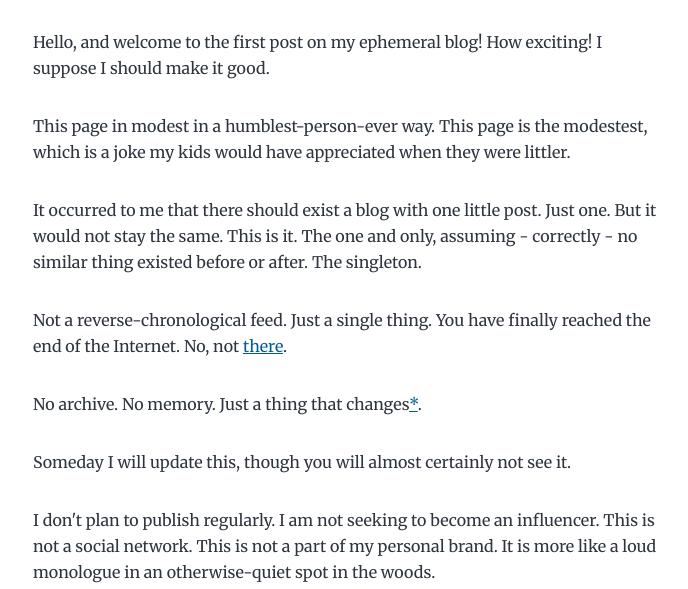
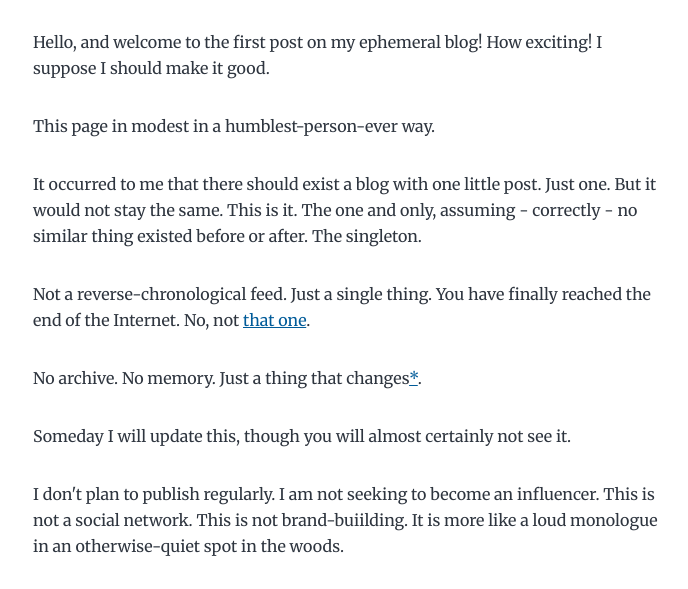
Before and after one commit to lucasgonze/ephemerablog, a Gatsby site: page /one-and-only/ in a window 1280 px wide. Shown: the part 211-800 px from the top of the page, without its empty margins (291-979 px from the left). Built offline with nearby package versions, Linux system fonts and the light colour scheme; Gatsby itself is replaced by a stand-in of ours.

Commit message:
Update one-and-only.md

```diff
--- a/content/blog/one-and-only.md
+++ b/content/blog/one-and-only.md
@@ -6,16 +6,16 @@ description: "When Candide meets up with his old tutor Pangloss, the latter is i
 
 Hello, and welcome to the first post on my ephemeral blog!  How exciting! I suppose I should make it good.
 
-This page in modest in a humblest-person-ever way. This page is the modestest, which is a joke my kids would have appreciated when they were littler.
+This page in modest in a humblest-person-ever way.
 
 It occurred to me that there should exist a blog with one little post. Just one. But it would not stay the same. This is it. The one and only, assuming - correctly - no similar thing existed before or after. The singleton.
 
-Not a reverse-chronological feed. Just a single thing. You have finally reached the end of the Internet. No, not [there](http://hmpg.net/ "there").
+Not a reverse-chronological feed. Just a single thing. You have finally reached the end of the Internet. No, not [that one](http://hmpg.net/ "there").
 
 No archive. No memory. Just a thing that changes[*](https://ephemerablog.vercel.app/rss.xml).
 
 Someday I will update this, though you will almost certainly not see it.
 
-I don't plan to publish regularly. I am not seeking to become an influencer. This is not a social network. This is not a part of my personal brand. It is more like a loud monologue in an otherwise-quiet spot in the woods.
+I don't plan to publish regularly. I am not seeking to become an influencer. This is not a social network. This is not brand-buiilding. It is more like a loud monologue in an otherwise-quiet spot in the woods.
 
  You could come back but you won't, except by accident. Goodbye and good luck. I sincerely hope you enjoy the rest of the Internet. 👋
```
